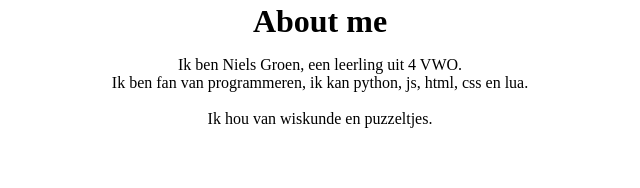
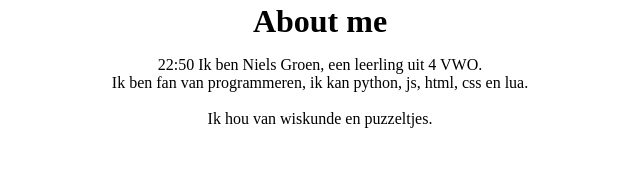
Before and after one commit to hooded-person/portfolio, a website: page index.html in a window 1280 px wide. Shown: the part 572-760 px from the top of the page, 320-960 px from the left. Drawn offline with Linux system fonts and the light colour scheme.

Commit message:
added time stamp to see if github pges has updated

```diff
--- a/index.html
+++ b/index.html
@@ -49,7 +49,7 @@
 	</div>
 	<div class="centerContentHorizontal">
 		<h1 class="title text">About me</h1>
-		<p class="center">
+		<p class="center">22:50
 			Ik ben Niels Groen, een leerling uit <span id="Xvwo"></span>. <br>
 			Ik ben fan van programmeren, ik kan python, js, html, css en lua.<br>
 			<br>
```
